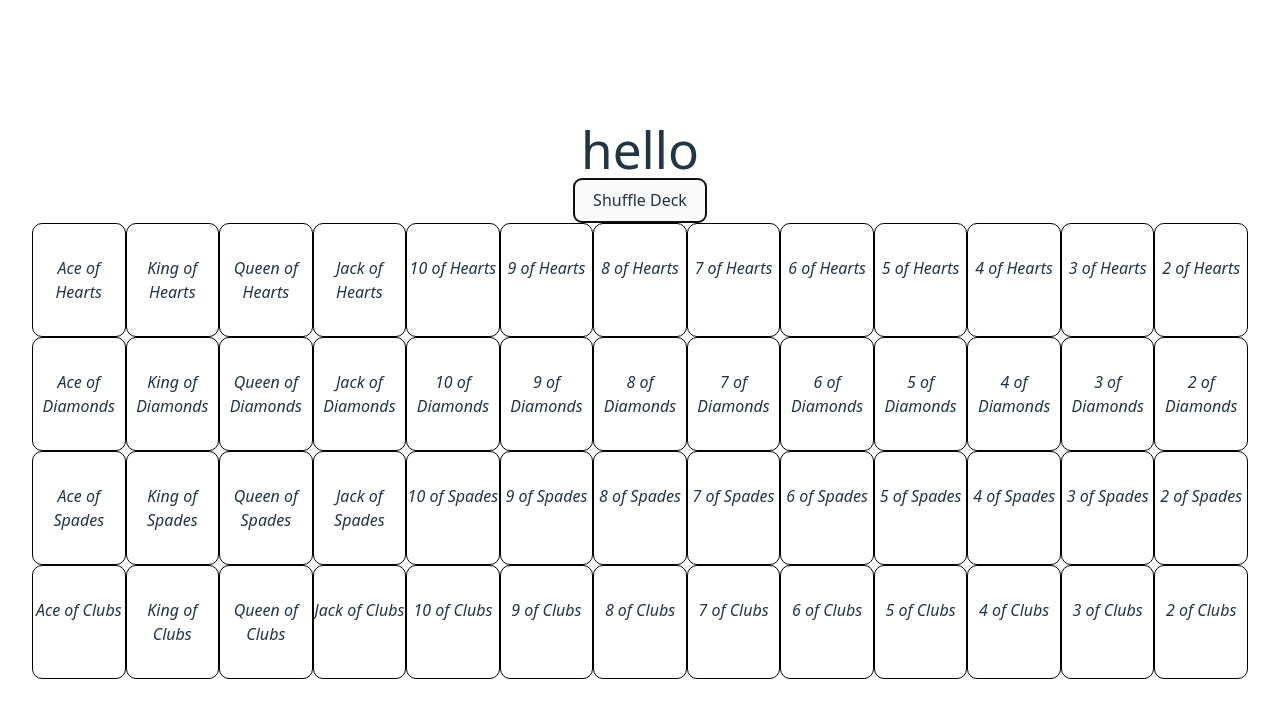
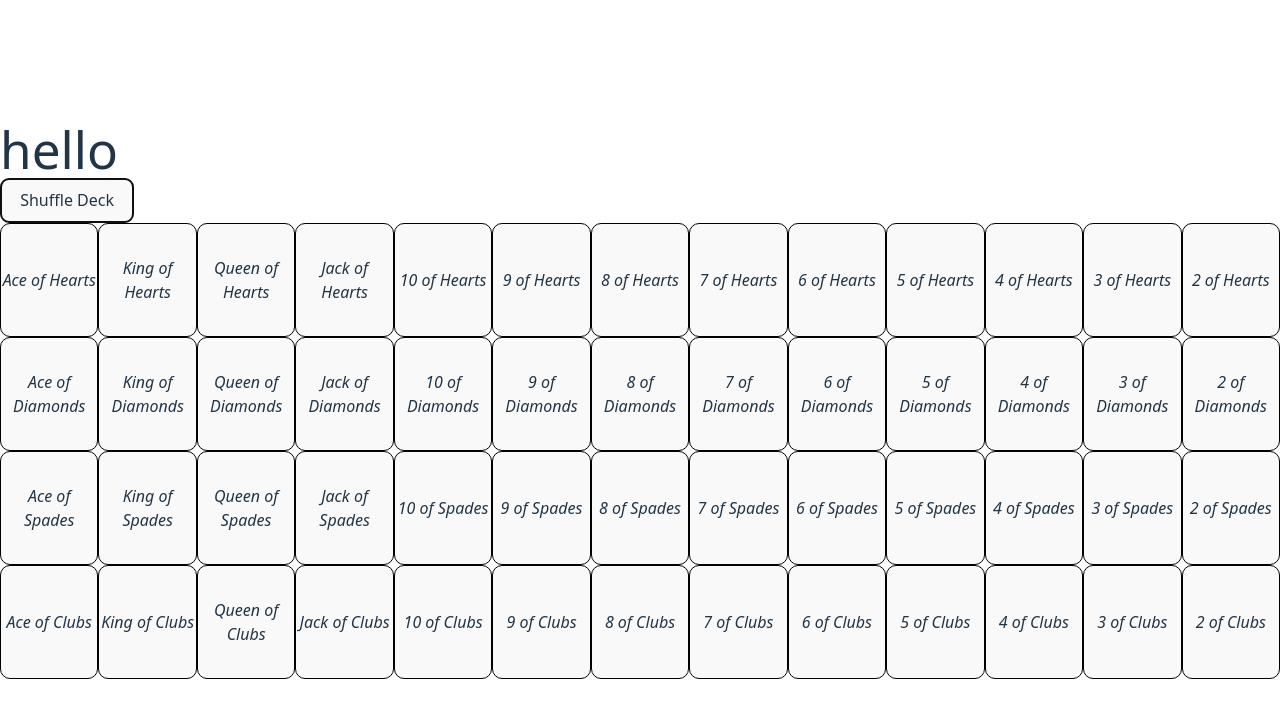
Before and after one commit to gpeid/concentration-card-game, a React (Vite) app: page / in a window 1280 px wide. Both pictures are taken after a click on the button "Generate Deck". Shown: the top 718 px of the page. Built offline with nearby package versions, Linux system fonts and the light colour scheme.

Commit message:
fix ts errors, add interface for CardProperties

```diff
--- a/src/App.tsx
+++ b/src/App.tsx
@@ -1,31 +1,36 @@
+import type { CardProperties } from './types/types';
+import DeckContainer from './components/DeckContainer';
+import { generateDeck, shuffleDeck } from './utils';
 import { useState } from 'react'
-import reactLogo from './assets/react.svg'
-import viteLogo from '/vite.svg'
-import './App.css'
-import { generateDeck, shuffleDeck } from './utils';
-import DeckContainer from './components/DeckContainer';
 
 function App() {
-  const [deck, setDeck] = useState([]);
-  // const [selectedPair, setSelectedPair] = useState([]);
+  const [deck, setDeck] = useState<CardProperties[]>([]);
 
   const handleGenerateDeckClick = () => {
-    setDeck(generateDeck())
+    setDeck(generateDeck());
   }
 
   const handleShuffleDeckClick = () => {
-    setDeck(shuffleDeck(deck))
+    setDeck(shuffleDeck(deck));
   }
 
   return (
     <>
       <h1>hello</h1>
-      {deck?.length > 0 ? <button type="button" onClick={handleShuffleDeckClick}>Shuffle Deck</button> : <button type="button" onClick={handleGenerateDeckClick}>Generate Deck</button>}
+      {deck?.length > 0 ? (
+        <button type="button" onClick={handleShuffleDeckClick}>
+          Shuffle Deck
+        </button>
+      ) : (
+        <button type="button" onClick={handleGenerateDeckClick}>
+          Generate Deck
+        </button>
+      )}
       <div>
         {deck.length > 0 && <DeckContainer key={deck[0].id} deck={deck} />}
       </div>
     </>
-  )
+  );
 }
 
 export default App
--- a/src/components/Card.tsx
+++ b/src/components/Card.tsx
@@ -1,15 +1,24 @@
-import React, { useState } from 'react';
+import type { CardProperties } from "../types/types";
 import "./../css/Card.css";
 
+
 interface CardProps {
-  details: string;
+  details: CardProperties;
   toggleSelected: boolean;
   matchedCard: boolean;
-  selectCardClick: (e: any) => void;
+  selectCardClick: (e: React.MouseEvent<HTMLButtonElement>) => void;
 }
 
 const Card: React.FC<CardProps> = ({ details, toggleSelected, matchedCard, selectCardClick }) => {
-  return <div onClick={!matchedCard ? selectCardClick : null} className={`card cursor-pointer hover:bg-fuchsia-400 ${toggleSelected ? "selected bg-blue-400" : ""} ${matchedCard && "cursor-not-allowed bg-green-600"}`} > {details.label}</div >;
+  return (
+    <button
+      type='button'
+      onClick={!matchedCard ? selectCardClick : undefined}
+      className={`card cursor-pointer hover:bg-fuchsia-400 ${toggleSelected ? "selected bg-blue-400" : ""} ${matchedCard && "cursor-not-allowed bg-green-600"}`}
+    >
+      {details.label}
+    </button>
+  );
 };
 
 export default Card;
--- a/src/components/DeckContainer.tsx
+++ b/src/components/DeckContainer.tsx
@@ -1,31 +1,25 @@
-import React, { useState } from 'react';
+import { useState } from 'react';
 import Card from './Card';
 import "./../css/DeckContainer.css";
+import type { CardProperties } from '../types/types';
 
 interface DeckContainerProps {
-  deck: CardData[];
-}
-
-interface CardData {
-  id: string;
-  suit: string;
-  rank: string;
-  label: string;
+  deck: CardProperties[];
 }
 
 const DeckContainer: React.FC<DeckContainerProps> = ({ deck }) => {
   // Array of all matched pairs
-  const [arrayOfSelectedMatches, setArrayOfSelectedMatches] = useState([]);
+  const [arrayOfSelectedMatches, setArrayOfSelectedMatches] = useState<CardProperties[][]>([]);
   // array of selected paira
-  const [pairArray, setPairArray] = useState([]);
-  const [deckCopy, setDeckCopy] = useState(deck.slice())
+  const [pairArray, setPairArray] = useState<CardProperties[]>([]);
+  const [deckCopy, setDeckCopy] = useState<CardProperties[]>(deck.slice())
   console.log('deck', deck)
   console.log(deckCopy)
 
-  const handleSelectCardClick = (selectedCard: CardData): void => {
+  const handleSelectCardClick = (selectedCard: CardProperties): void => {
     const alreadySelected = pairArray.find((card) => card.id === selectedCard.id);
     if (pairArray.length < 2 && !alreadySelected) {
-      const matchingCardsFound: object | undefined = pairArray.find(item => item.rank === selectedCard.rank);
+      const matchingCardsFound: CardProperties | undefined = pairArray.find(item => item.rank === selectedCard.rank);
       console.log('matching', matchingCardsFound);
       if (matchingCardsFound) {
         const arrayOfMatchedPairs = [...pairArray, selectedCard];
@@ -61,8 +55,8 @@ const DeckContainer: React.FC<DeckContainerProps> = ({ deck }) => {
 
   return (
     <div className="card_container grid grid-cols-[repeat(12,minmax(0,1fr))_1fr]">
-      {deck.map((card: CardData) => (
-        <Card selectCardClick={() => handleSelectCardClick(card)} key={`${card.suit}-${card.rank}`} details={card} toggleSelected={pairArray.find(item => item.id === card.id)} matchedCard={deckCopy.findIndex(cardCopy => cardCopy.id === card.id) === -1} />
+      {deck.map((card: CardProperties) => (
+        <Card selectCardClick={() => handleSelectCardClick(card)} key={`${card.suit}-${card.rank}`} details={card} toggleSelected={!!pairArray.find(item => item.id === card.id)} matchedCard={deckCopy.findIndex(cardCopy => cardCopy.id === card.id) === -1} />
       ))}
     </div>
   );
--- /dev/null
+++ b/src/types/types.ts
@@ -0,0 +1,7 @@
+export interface CardProperties {
+    id: string;
+    // Add other card properties based on your generateDeck() output
+    suit?: string;
+    rank?: string;
+    label?: string
+}
--- a/src/utils.ts
+++ b/src/utils.ts
@@ -1,10 +1,11 @@
+import type { CardProperties } from "./types/types";
 
 
 
-const generateDeck = () => {
+const generateDeck = (): CardProperties[] => {
     const suits = ["Hearts", "Diamonds", "Spades", "Clubs"]
     const ranks = ["Ace", "King", "Queen", "Jack", "10", "9", "8", "7", "6", "5", "4", "3", "2"]
-    const newDeck: object[] = [];
+    const newDeck: CardProperties[] = [];
     suits.forEach((suit) => {
         ranks.forEach((rank => {
             newDeck.push({
@@ -18,7 +19,7 @@ const generateDeck = () => {
     return newDeck;
 }
 
-const shuffleDeck = (array: Array<object>) => {
+const shuffleDeck = (array: CardProperties[]): CardProperties[] => {
     // const shuffledDeck = [];
 
     const copy = []
```
